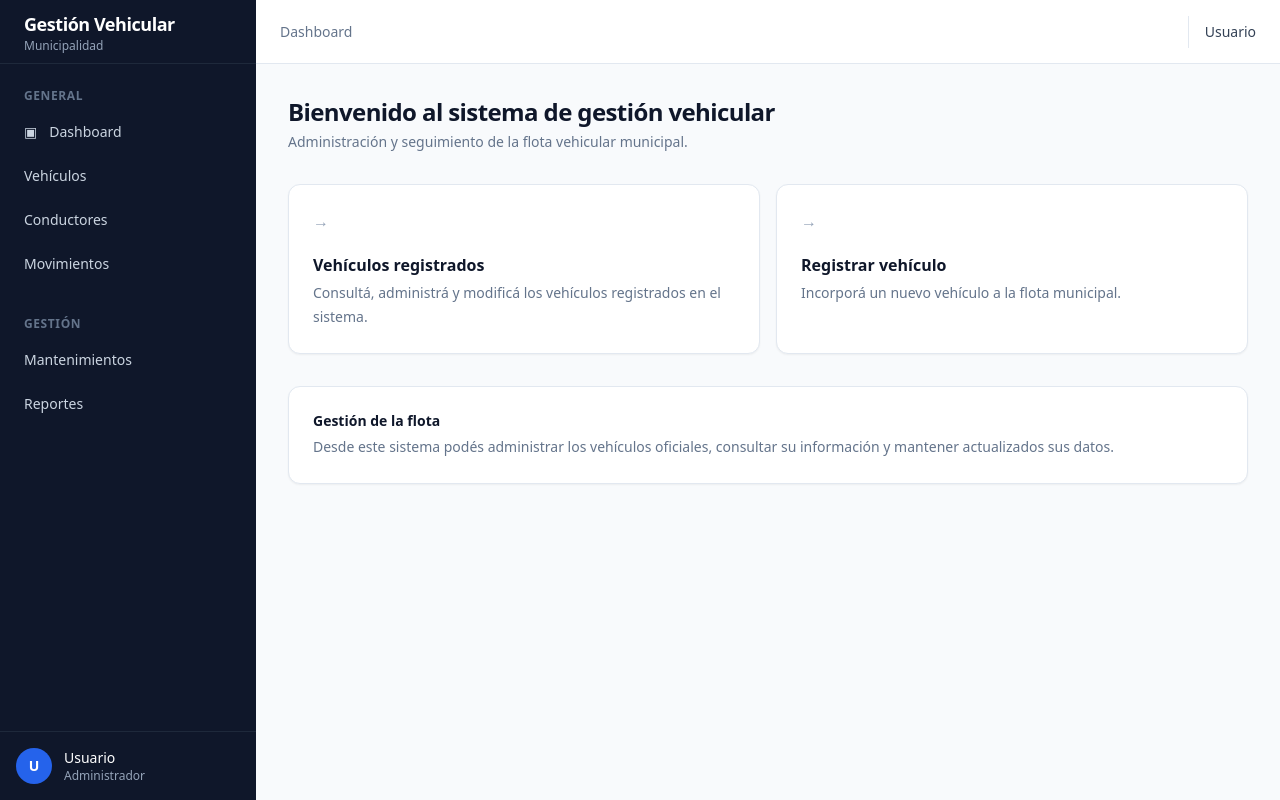
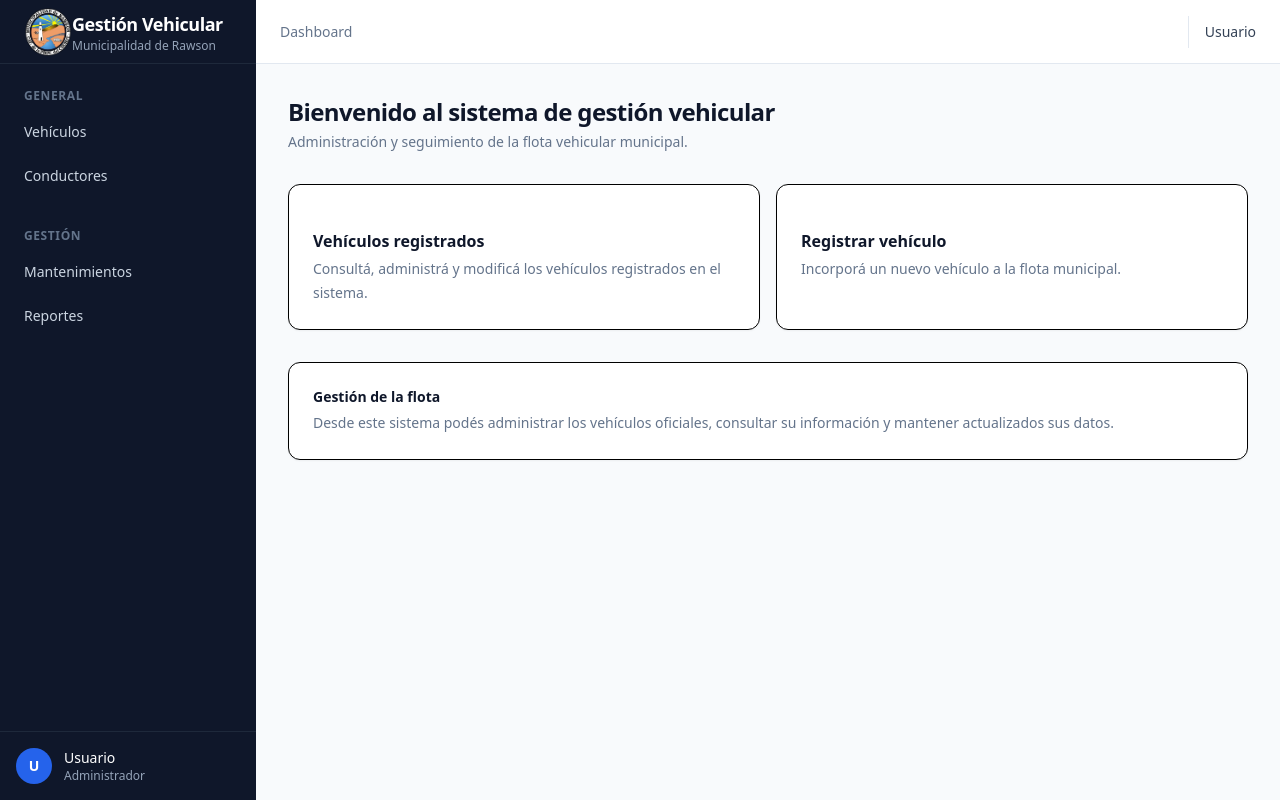
Before and after one commit to NikkyChin/gestion-vehicular, a Django app: page /vehiculos/ in a window 1280 px wide. Run offline with Django 5.2, Linux system fonts and the light colour scheme; some libraries are stand-ins or nearby versions.

Commit message:
Se agregaron mejoras visuales y se retiraron funcionalidades que no estaban implementadas

```diff
--- a/config/settings.py
+++ b/config/settings.py
@@ -116,6 +116,7 @@ USE_TZ = True
 # https://docs.djangoproject.com/en/6.1/howto/static-files/
 
 STATIC_URL = 'static/'
+STATICFILES_DIRS = [BASE_DIR / "static",]
 
 
 # Email
--- a/templates/base.html
+++ b/templates/base.html
@@ -13,7 +13,7 @@
     <script src="https://cdn.tailwindcss.com"></script>
 
 	<link rel="stylesheet" href="{% static 'css/style.css' %}">
-
+	<link rel="icon" href="{% static 'img/logo_muni.ico' %}">
     {% block extra_css %}{% endblock %}
 </head>
 
@@ -27,12 +27,15 @@
             <!-- Logo -->
             <div class="flex h-16 items-center border-b border-slate-800 px-6">
                 <div>
+                    <img src="{% static 'img/logo_muni.png' %}" alt="Logo Municipalidad de Rawson" class="h-12 w-auto">
+                </div>
+                <div>
                     <h1 class="text-lg font-semibold tracking-tight">
                         Gestión Vehicular
                     </h1>
 
                     <p class="text-xs text-slate-400">
-                        Municipalidad
+                        Municipalidad de Rawson
                     </p>
                 </div>
             </div>
@@ -44,13 +47,6 @@
                     General
                 </p>
 
-                <a href="/"
-                   class="mb-1 flex items-center gap-3 rounded-lg px-3 py-2.5 text-sm font-medium text-slate-300 transition hover:bg-slate-800 hover:text-white">
-
-                    <span>▣</span>
-                    Dashboard
-                </a>
-
                 <a href="/vehiculos/"
                    class="mb-1 flex items-center gap-3 rounded-lg px-3 py-2.5 text-sm font-medium text-slate-300 transition hover:bg-slate-800 hover:text-white">
                     Vehículos
@@ -59,11 +55,6 @@
                 <a href="#"
                    class="mb-1 flex items-center gap-3 rounded-lg px-3 py-2.5 text-sm font-medium text-slate-300 transition hover:bg-slate-800 hover:text-white">
                     Conductores
-                </a>
-
-                <a href="#"
-                   class="mb-1 flex items-center gap-3 rounded-lg px-3 py-2.5 text-sm font-medium text-slate-300 transition hover:bg-slate-800 hover:text-white">
-                    Movimientos
                 </a>
 
                 <p class="mb-2 mt-8 px-3 text-xs font-semibold uppercase tracking-wider text-slate-500">
--- a/templates/vehiculos/inicio.html
+++ b/templates/vehiculos/inicio.html
@@ -27,15 +27,7 @@
 
         <!-- Vehículos -->
         <a href="{% url 'lista_vehiculos' %}"
-           class="group rounded-xl border border-slate-200 bg-white p-6 shadow-sm transition hover:-translate-y-0.5 hover:border-blue-200 hover:shadow-md">
-
-            <div class="flex items-start justify-between">
-
-                <span class="text-slate-400 transition group-hover:translate-x-1 group-hover:text-blue-600">
-                    →
-                </span>
-
-            </div>
+           class="group rounded-xl border border-black bg-white p-6 shadow-sm transition hover:-translate-y-0.5 hover:border-black hover:shadow-md">
 
             <div class="mt-5">
 
@@ -54,15 +46,7 @@
 
         <!-- Nuevo vehículo -->
         <a href="{% url 'nuevo_vehiculo' %}"
-           class="group rounded-xl border border-slate-200 bg-white p-6 shadow-sm transition hover:-translate-y-0.5 hover:border-emerald-200 hover:shadow-md">
-
-            <div class="flex items-start justify-between">
-
-                <span class="text-slate-400 transition group-hover:translate-x-1 group-hover:text-emerald-600">
-                    →
-                </span>
-
-            </div>
+           class="group rounded-xl border border-black bg-white p-6 shadow-sm transition hover:-translate-y-0.5 hover:border-black hover:shadow-md">
 
             <div class="mt-5">
 
@@ -82,7 +66,7 @@
 
 
     <!-- Información -->
-    <div class="rounded-xl border border-slate-200 bg-white p-6 shadow-sm">
+    <div class="rounded-xl border border-black bg-white p-6 shadow-sm">
 
         <div class="flex items-start gap-4">
 
--- a/templates/vehiculos/nuevo_vehiculo.html
+++ b/templates/vehiculos/nuevo_vehiculo.html
@@ -37,7 +37,7 @@
 
 
     <!-- Formulario -->
-    <div class="rounded-xl border border-slate-200 bg-white shadow-sm">
+    <div class="rounded-xl border border-black bg-white shadow-sm">
 
         <form method="post">
 
@@ -61,7 +61,7 @@
             {% endif %}
 
 
-            <div class="border-b border-slate-200 px-6 py-5">
+            <div class="border-b border-black px-6 py-5">
 
                 <h2 class="text-sm font-semibold text-slate-900">
                     Datos del vehículo
@@ -119,7 +119,7 @@
 
 
             <!-- Footer -->
-            <div class="flex flex-col-reverse gap-3 border-t border-slate-200 bg-slate-50 px-6 py-4 sm:flex-row sm:justify-end">
+            <div class="flex flex-col-reverse gap-3 border-t border-black bg-slate-50 px-6 py-4 sm:flex-row sm:justify-end">
 
                 <a
                     href="{% url 'lista_vehiculos' %}"
```
Also changed, not shown: templates/vehiculos/detalle_vehiculo.html (+5 -5 lines), templates/vehiculos/lista.html (+7 -12 lines), vehiculos/forms.py (+8 -8 lines), README.md, static/img/logo_muni.ico (added), static/img/logo_muni.png (added).
